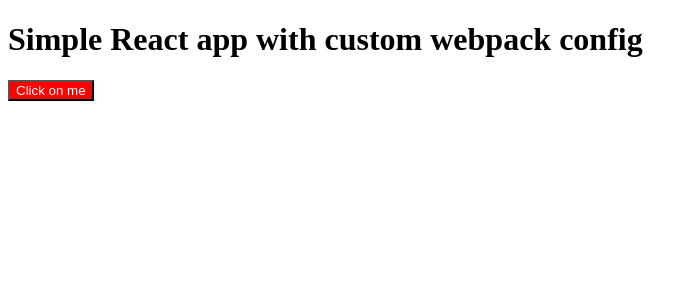
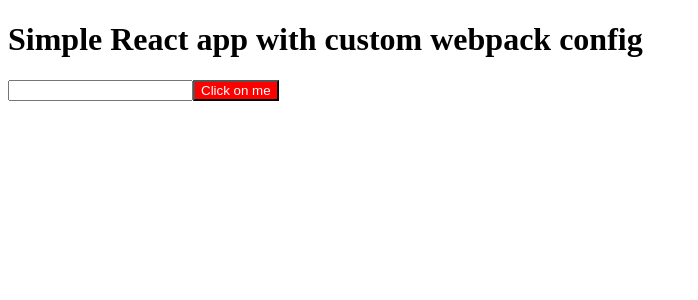
Before and after one commit to cricket-creator/react-webpack-redux, a React app: page / in a window 1280 px wide. Shown: the top 300 px of the page, without its empty margins (0-698 px from the left). Built offline with nearby package versions, Linux system fonts and the light colour scheme.

Commit message:
added Input component

```diff
--- a/src/App.tsx
+++ b/src/App.tsx
@@ -1,5 +1,6 @@
 import React from "react";
 
+import Input from "components/Input";
 import Button from "components/Button";
 
 function App(): JSX.Element {
@@ -7,7 +8,9 @@
     <>
       <h1>Simple React app with custom webpack config</h1>
 
-      <Button>Click on me</Button>
+      <Input />
+
+      <Button type="button">Click on me</Button>
     </>
   );
 }
--- a/src/components/Button/index.tsx
+++ b/src/components/Button/index.tsx
@@ -1,13 +1,13 @@
 import styles from "./Button.module.scss";
 
-import React, { PropsWithChildren, HTMLAttributes } from "react";
+import React, { PropsWithChildren, ButtonHTMLAttributes, Ref } from "react";
 
-interface Button extends HTMLAttributes<HTMLButtonElement> {}
+interface Button extends ButtonHTMLAttributes<HTMLButtonElement> {}
 
-function Button({
-  children,
-  ...props
-}: PropsWithChildren<Button>): JSX.Element {
+function Button(
+  { children, ...props }: PropsWithChildren<Button>,
+  ref: Ref<HTMLButtonElement>
+): JSX.Element {
   return (
     <button
       className={styles.btn}
@@ -18,4 +18,4 @@
   );
 }
 
-export default Button;
+export default React.forwardRef(Button);
--- /dev/null
+++ b/src/components/Input/index.tsx
@@ -0,0 +1,14 @@
+import React, { InputHTMLAttributes, Ref } from "react";
+
+export interface InputProps extends InputHTMLAttributes<HTMLInputElement> {}
+
+function Input(props: InputProps, ref: Ref<HTMLInputElement>): JSX.Element {
+  return (
+    <input
+      ref={ref}
+      {...props}
+    />
+  );
+}
+
+export default React.forwardRef(Input);
--- a/webpack-config/devServer.ts
+++ b/webpack-config/devServer.ts
@@ -7,11 +7,19 @@
 const devServer: Configuration["devServer"] = {
   static: {
     directory: path.join(__dirname, "public"),
+    watch: true,
   },
   port,
   open: true,
   hot: true,
   compress: true,
+  client: {
+    overlay: {
+      errors: true,
+      warnings: false,
+    },
+    reconnect: 3,
+  },
   onListening: function (devServer) {
     if (!devServer) throw new Error("Server not found");
 
```
